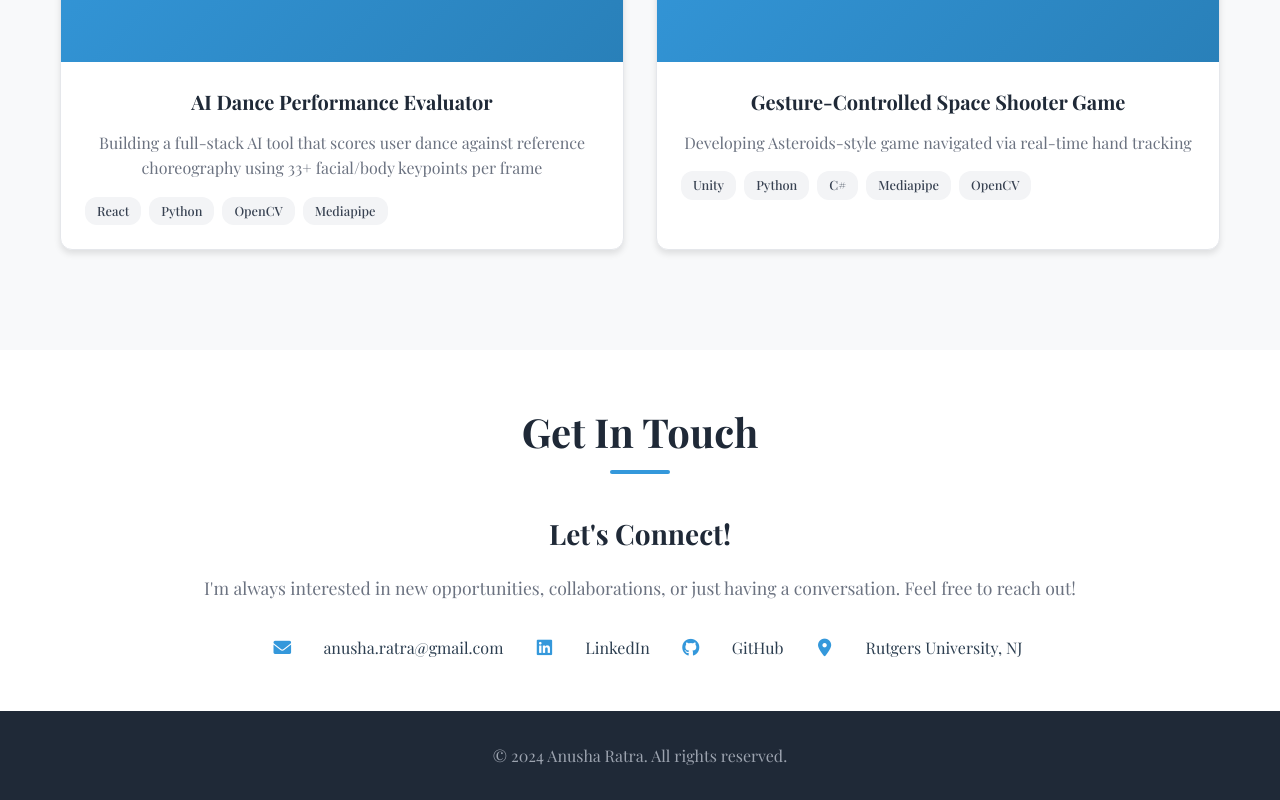
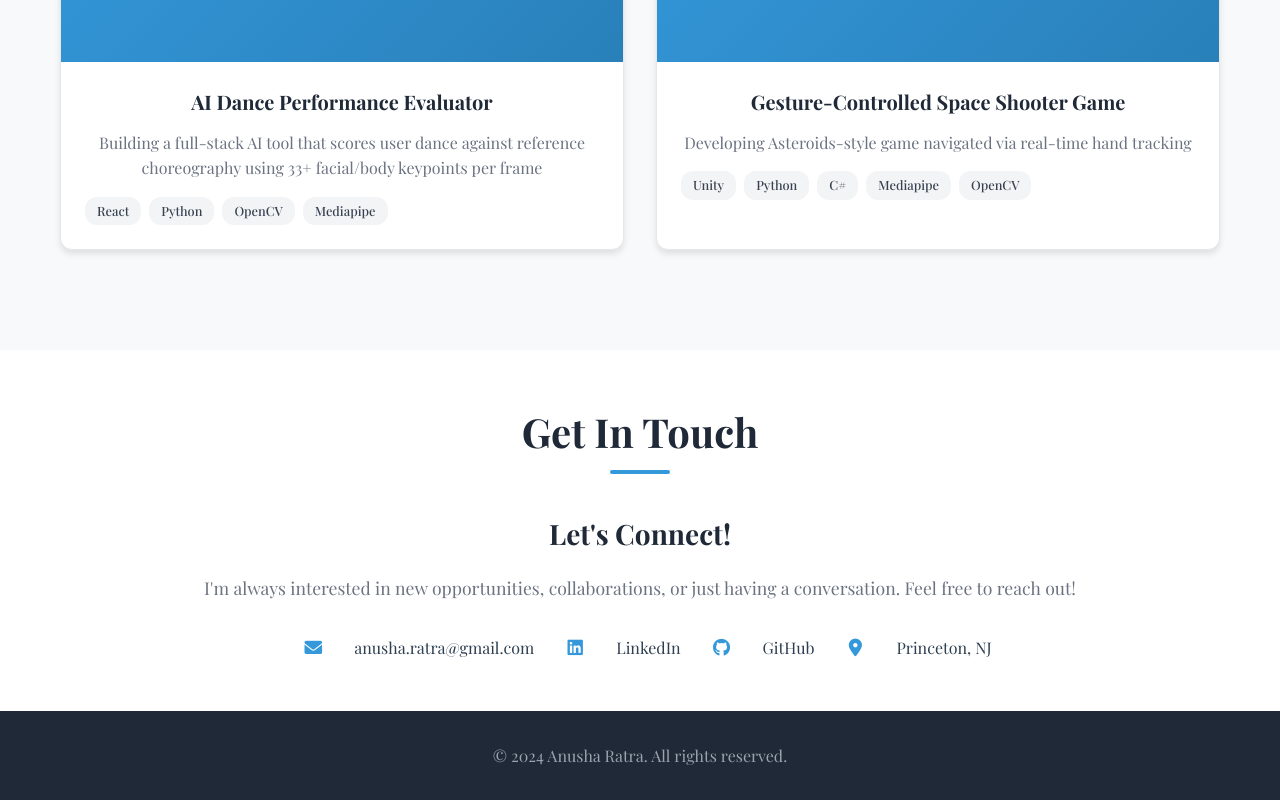
Before and after one commit to anushar777/Personal-Portfolio, a React (Vite) app: page / in a window 1280 px wide. Shown: the part 2174-2974 px from the top of the page. Built offline with nearby package versions, Linux system fonts and the light colour scheme.

Commit message:
Updated Location

```diff
--- a/src/App.jsx
+++ b/src/App.jsx
@@ -283,7 +283,7 @@ ${formData.message}
 
 
                     <i className="fas fa-map-marker-alt"></i>
-                    <span>Rutgers University, NJ</span>
+                    <span>Princeton, NJ</span>
                   </div>
                 </div>
               </div>
```
